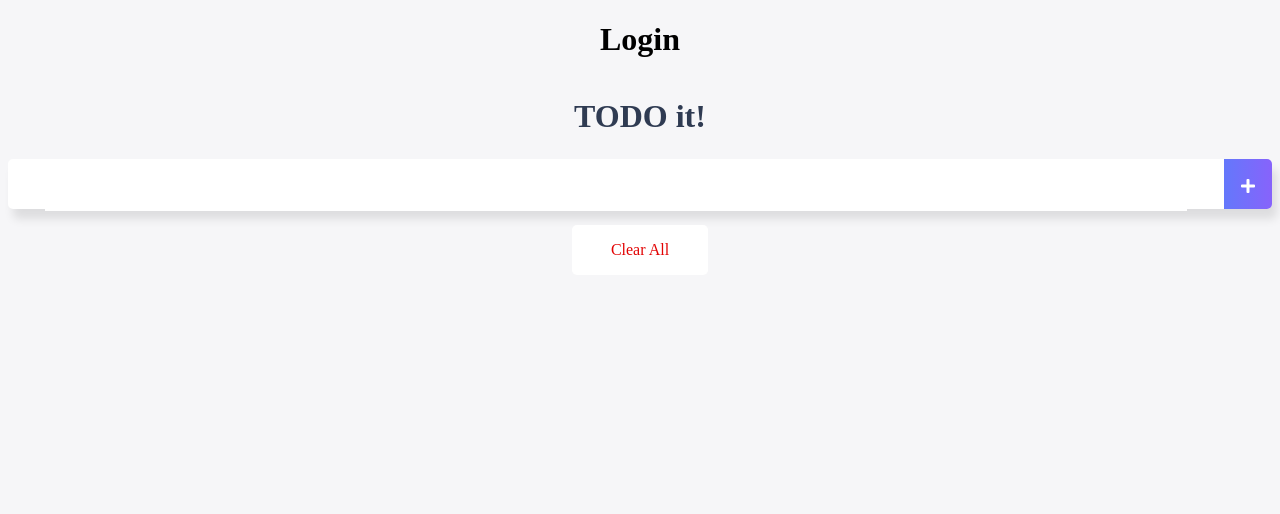
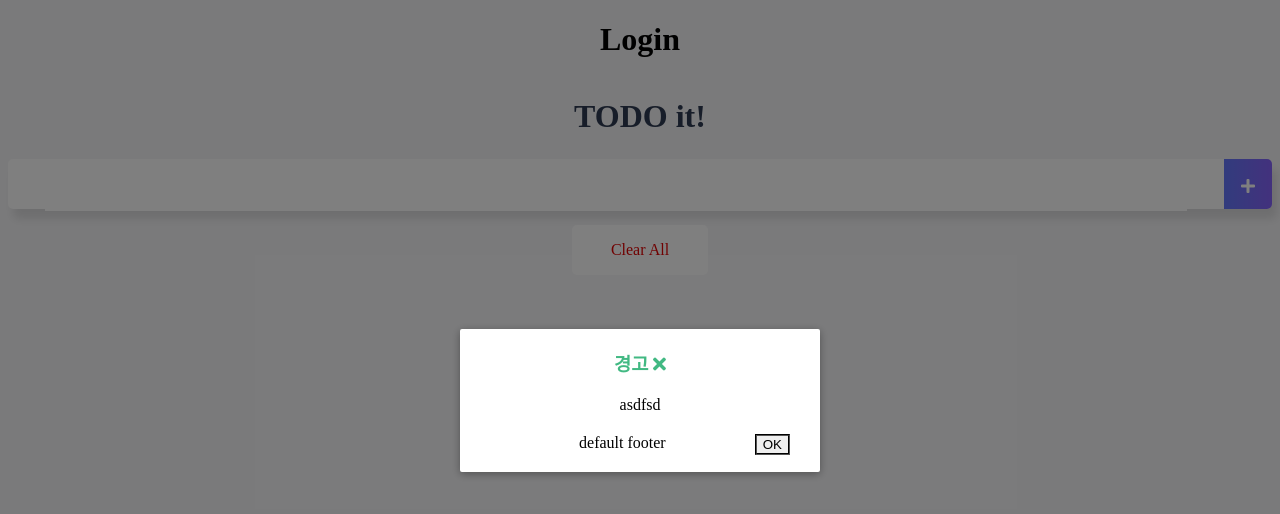
Before and after one commit to erickwak2020/vue-todo, a Vue app: page / in a window 1280 px wide. Both pictures are taken after a click on the element 1248 px from the left and 184 px from the top of the page. Shown: the top 514 px of the page. Built offline with nearby package versions, Linux system fonts and the light colour scheme.

Commit message:
[리팩토링] modal 임시

```diff
--- a/src/components/TodoInput.vue
+++ b/src/components/TodoInput.vue
@@ -5,14 +5,33 @@
       <i class="addBtn fas fa-plus" aria-hidden="true"></i>
     </span>
   </div>
+
+  <alert-modal :show="showModal" @close="showModal = false">
+    <template #header>
+      <h3>
+        경고
+        <i class="closeModalBtn fa fa-times"
+           aria-hidden="true"
+           @click="showModal = false">
+        </i>
+      </h3>
+    </template>
+    <template #body>
+      asdfsd
+    </template>
+  </alert-modal>
 </template>
 
 <script>
+
+import AlertModal from "@/components/common/AlertModal";
 export default {
   name: "TodoInput",
+  components: {AlertModal},
   data() {
     return {
       newTodoItem: "",
+      showModal: false
     }
   },
   methods: {
@@ -20,6 +39,8 @@ export default {
       if (this.newTodoItem !== '') {
         this.$emit('addTodoItem', this.newTodoItem);
         this.clearInput();
+      } else {
+        this.showModal = !this.showModal;
       }
     },
     clearInput: function () {
--- /dev/null
+++ b/src/components/common/AlertModal.vue
@@ -0,0 +1,100 @@
+<script>
+export default {
+  props: {
+    show: Boolean
+  }
+}
+</script>
+
+<template>
+  <Transition name="modal">
+    <div v-if="show" class="modal-mask">
+      <div class="modal-wrapper">
+        <div class="modal-container">
+          <div class="modal-header">
+            <slot name="header">default header</slot>
+          </div>
+
+          <div class="modal-body">
+            <slot name="body">default body</slot>
+          </div>
+
+          <div class="modal-footer">
+            <slot name="footer">
+              default footer
+              <button
+                  class="modal-default-button"
+                  @click="$emit('close')"
+              >OK</button>
+            </slot>
+          </div>
+        </div>
+      </div>
+    </div>
+  </Transition>
+</template>
+
+<style>
+.modal-mask {
+  position: fixed;
+  z-index: 9998;
+  top: 0;
+  left: 0;
+  width: 100%;
+  height: 100%;
+  background-color: rgba(0, 0, 0, 0.5);
+  display: table;
+  transition: opacity 0.3s ease;
+}
+
+.modal-wrapper {
+  display: table-cell;
+  vertical-align: middle;
+}
+
+.modal-container {
+  width: 300px;
+  margin: 0px auto;
+  padding: 20px 30px;
+  background-color: #fff;
+  border-radius: 2px;
+  box-shadow: 0 2px 8px rgba(0, 0, 0, 0.33);
+  transition: all 0.3s ease;
+}
+
+.modal-header h3 {
+  margin-top: 0;
+  color: #42b983;
+}
+
+.modal-body {
+  margin: 20px 0;
+}
+
+.modal-default-button {
+  float: right;
+}
+
+/*
+ * The following styles are auto-applied to elements with
+ * transition="modal" when their visibility is toggled
+ * by Vue.js.
+ *
+ * You can easily play with the modal transition by editing
+ * these styles.
+ */
+
+.modal-enter-from {
+  opacity: 0;
+}
+
+.modal-leave-to {
+  opacity: 0;
+}
+
+.modal-enter-from .modal-container,
+.modal-leave-to .modal-container {
+  -webkit-transform: scale(1.1);
+  transform: scale(1.1);
+}
+</style>
```
